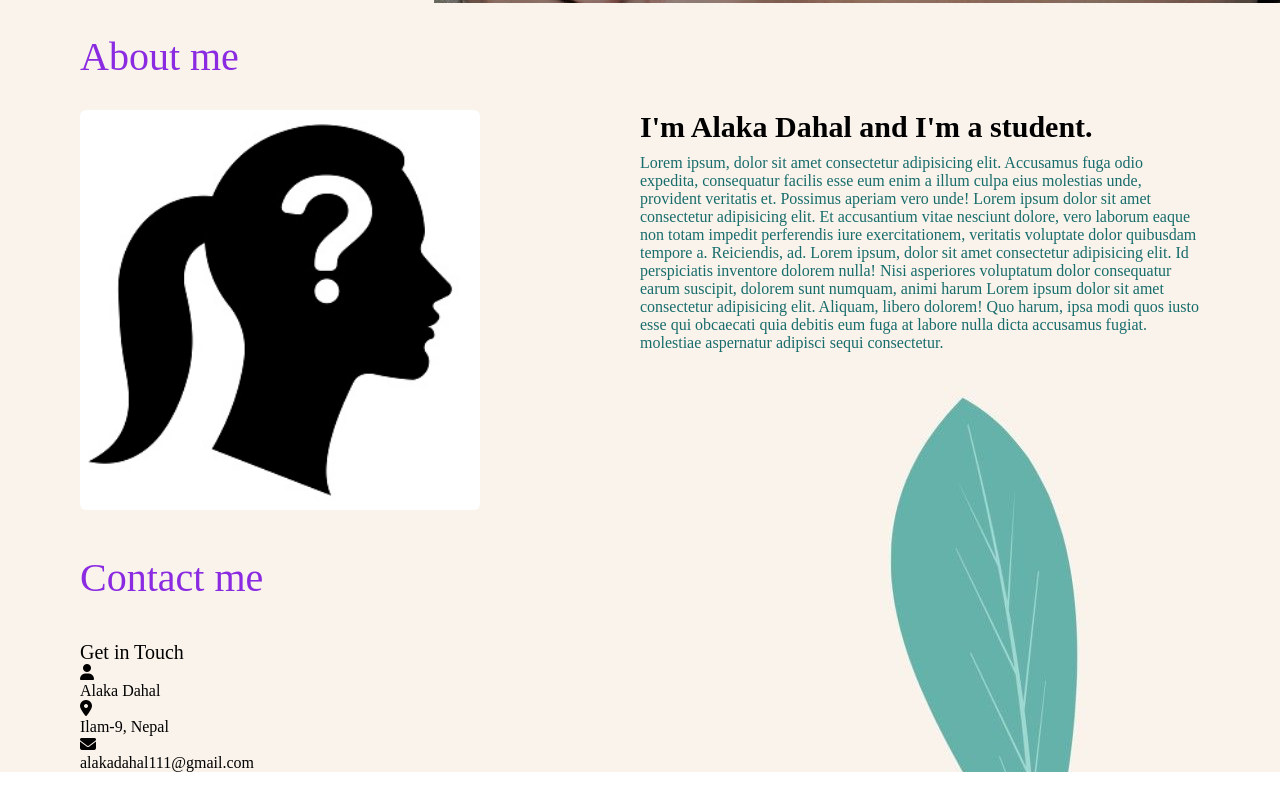
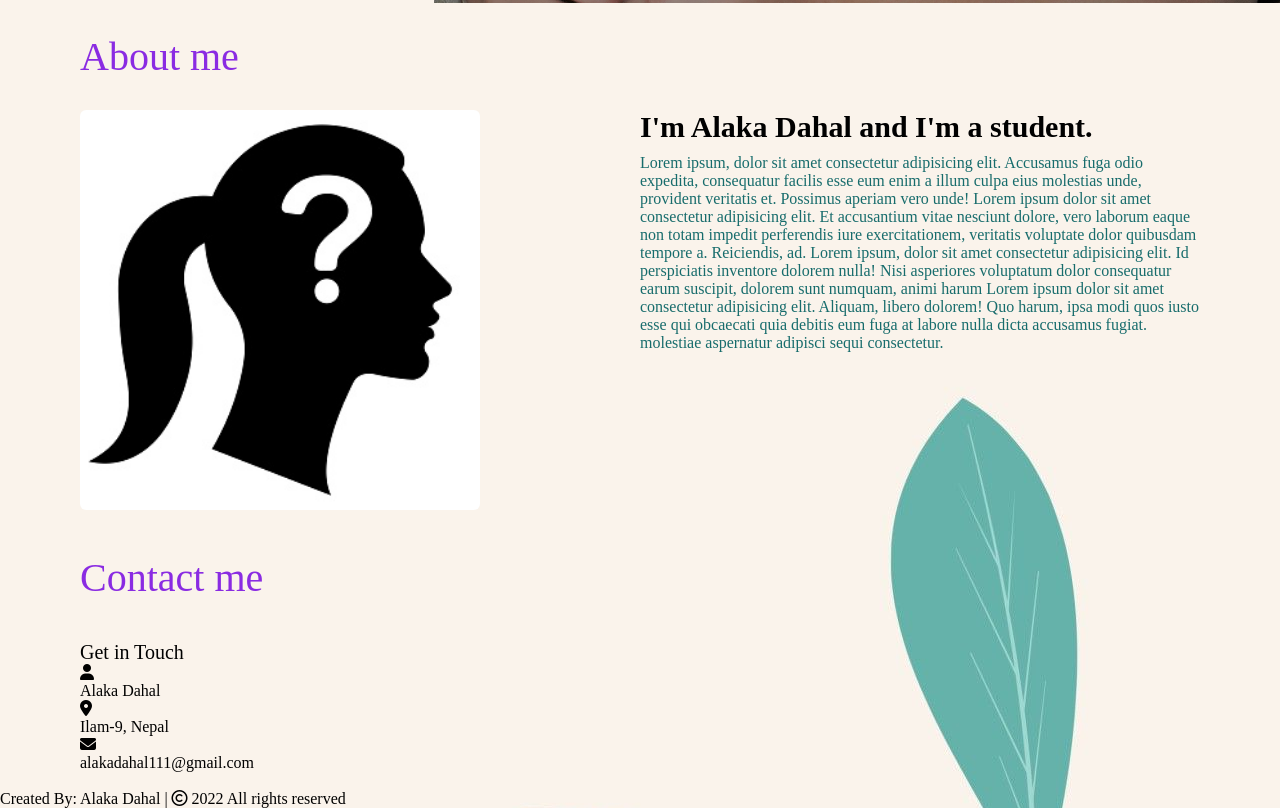
Before and after one commit to alakadahal/portfolio, a plain HTML site: page index.html in a window 1280 px wide. Shown: the part 797-1605 px from the top of the page. Before the commit the page ends 1569 px from the top, so only its background shows below. Drawn offline with Linux system fonts and the light colour scheme.

Commit message:
add footer

```diff
--- a/index.html
+++ b/index.html
@@ -87,12 +87,14 @@
                              <div class="sub-title">alakadahal111@gmail.com</div>
                          </div>
             </div>
-
         </div>
       </div>
-
       </div>
     </div>
 </section>
+<br>
+<footer>
+    <span>Created By: Alaka Dahal | <span class="fa fa-copyright"></span> 2022 All rights reserved</span>
+</footer>
 </body>
 </html>
```
Also changed, not shown: styles/styles.css (line endings or trailing spaces).
